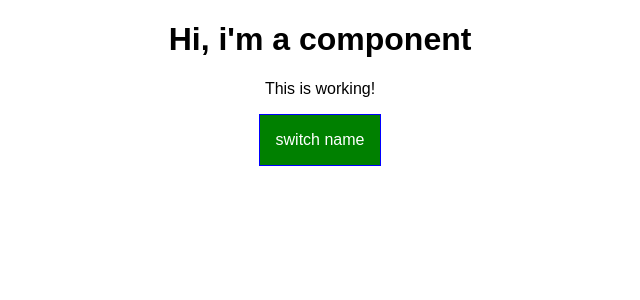
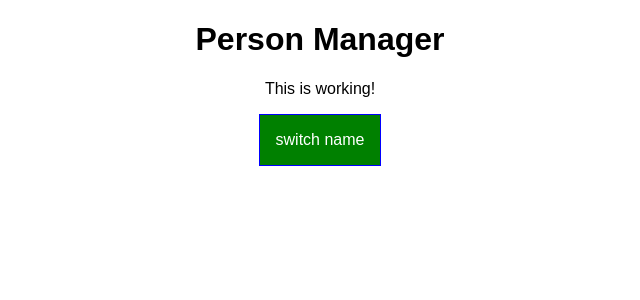
Before and after one commit to schmitty890/the-complete-guide-section-3, a React app: page / in a window 1280 px wide. Shown: the top 300 px of the page, without its empty margins (320-960 px from the left). Built offline with nearby package versions, Linux system fonts and the light colour scheme.

Commit message:
passing title prop from index.js to app.js and to cockpit.js

```diff
--- a/src/components/Cockpit/Cockpit.js
+++ b/src/components/Cockpit/Cockpit.js
@@ -21,7 +21,7 @@ const cockpit = (props) => {
 
   return (
     <div className={classes.Cockpit}>
-      <h1>Hi, i'm a component</h1>
+      <h1>{props.title}</h1>
       <p className={assignedClasses.join(' ')}>This is working!</p>
       <button
         className={btnClass}
--- a/src/containers/App.js
+++ b/src/containers/App.js
@@ -66,6 +66,7 @@ class App extends Component {
     return (
         <div className={classes.App}>
           <Cockpit
+            title={this.props.appTitle}
             showPersons={this.state.showPersons}
             persons={this.state.persons}
             clicked={this.togglePersonsHandler} />
--- a/src/index.js
+++ b/src/index.js
@@ -4,5 +4,5 @@ import './index.css';
 import App from './containers/App';
 import registerServiceWorker from './registerServiceWorker';
 
-ReactDOM.render(<App />, document.getElementById('root'));
+ReactDOM.render(<App appTitle="Person Manager"/>, document.getElementById('root'));
 registerServiceWorker();
```
